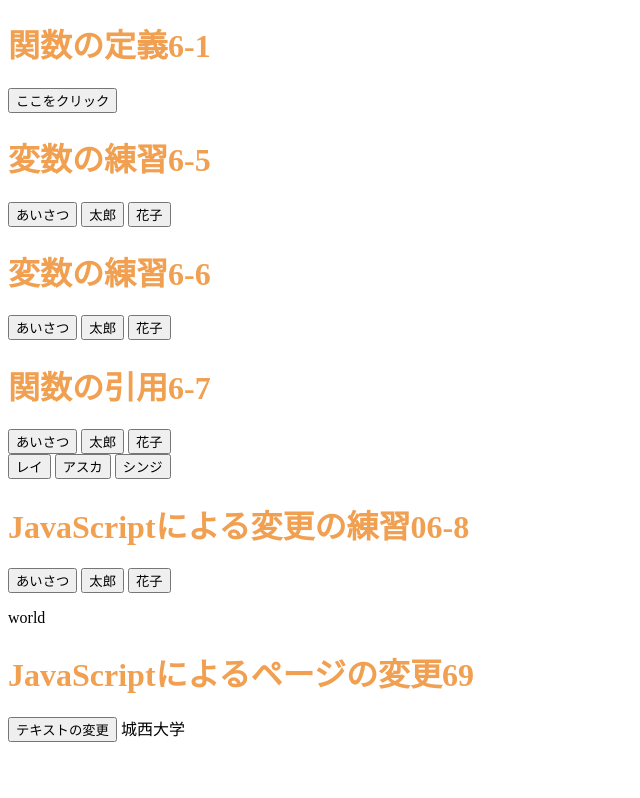
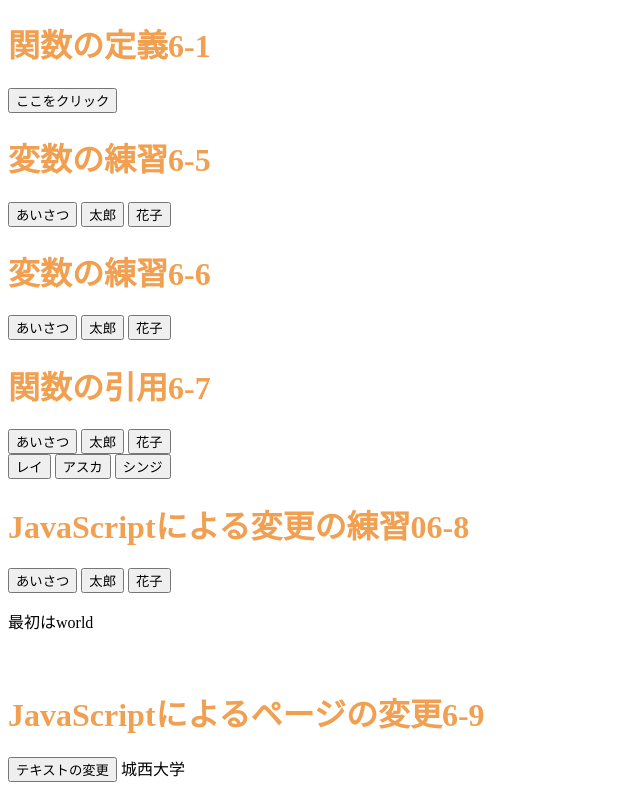
Before and after one commit to makoto-haga/Mako, a plain HTML site: page index.html in a window 1280 px wide. Shown: the part 4237-5035 px from the top of the page, without its empty margins (0-640 px from the left). Before the commit the page ends 4995 px from the top, so only its background shows below. Drawn offline with Linux system fonts and the light colour scheme; a script that the page names is missing.

Commit message:
0119 second

```diff
--- a/index.html
+++ b/index.html
@@ -281,9 +281,10 @@ href=“https://www.josai.ac.jp/club/ekiden_joshiekiden.html
 <input type="button" value="あいさつ" onclick="sayhello68();">
 <input type="button" value="太郎" onclick="taro68();">
 <input type="button" value="花子" onclick="hanako68();">
-<p id="who68">world</p></body>
+<p id="who68">最初はworld</p>
+<br>
 
-<h1>JavaScriptによるページの変更69</h1>
+<h1>JavaScriptによるページの変更6-9</h1>
 <div id="txt1" >
     <input type="button" value="テキストの変更" onclick="txtchange1();">
     城西大学</div>
```
